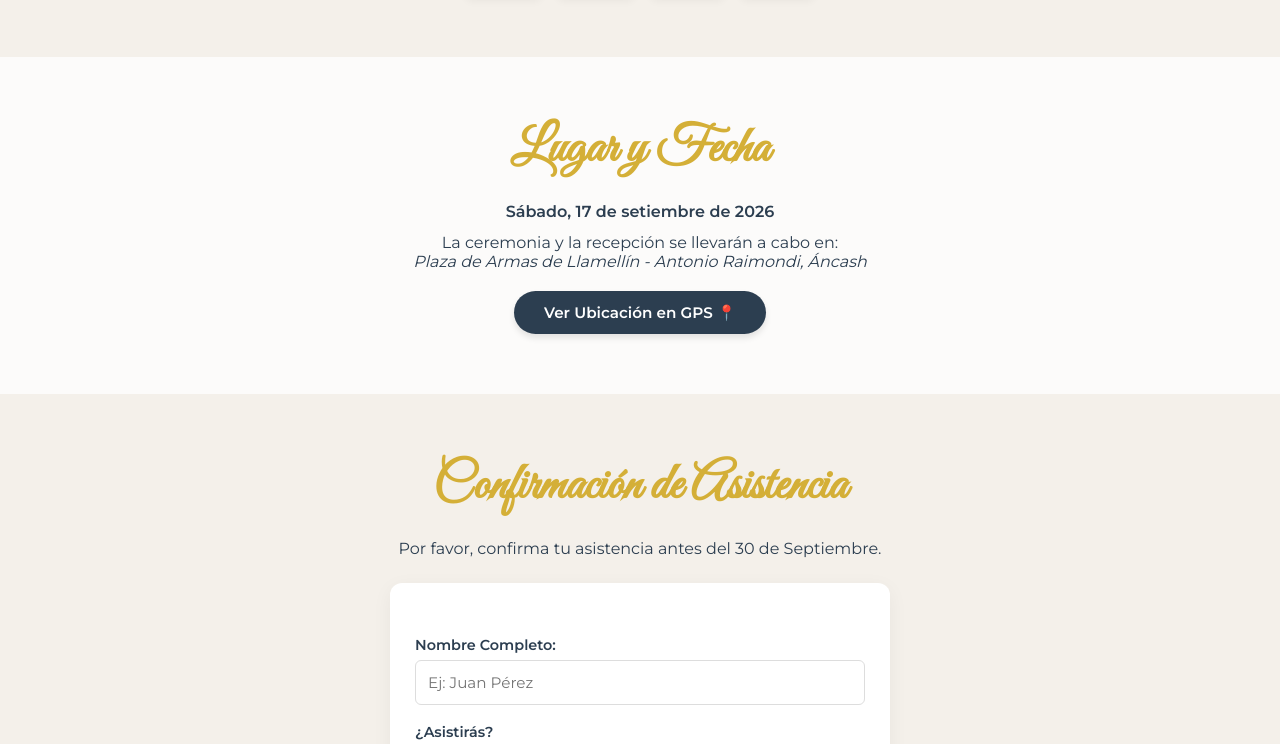
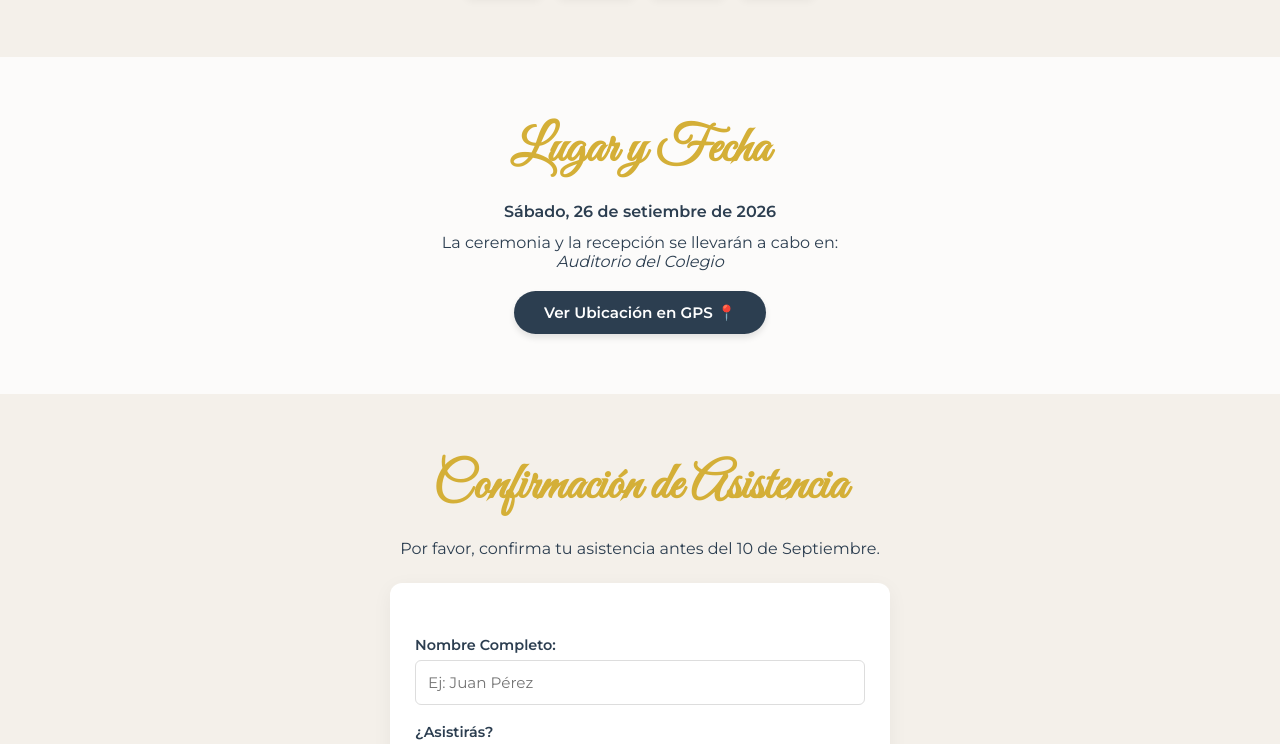
Before and after one commit to rdARTS/Boda, a plain HTML site: page index.html in a window 1280 px wide. Shown: the part 1037-1781 px from the top of the page. Drawn offline with Linux system fonts and the light colour scheme.

Commit message:
Update wedding invitation details in index.html

```diff
--- a/index.html
+++ b/index.html
@@ -290,7 +290,7 @@
     <body>
 
         <section class="portada">
-            <h1>(nombre) y Flor de Liz</h1>
+            <h1> Elí  y Flor de Liz</h1>
             <p>¡Nos Casamos!</p>
         </section>
 
@@ -319,9 +319,9 @@
         <!-- 3. DETALLES DEL EVENTO -->
         <section class="detalles">
             <h2>Lugar y Fecha</h2>
-            <p><strong>Sábado, 17 de setiembre de 2026</strong></p>
+            <p><strong>Sábado, 26 de setiembre de 2026</strong></p>
             <p style="margin-top: 12px;">La ceremonia y la recepción se llevarán a cabo en:</p>
-            <p><em>Plaza de Armas de Llamellín - Antonio Raimondi, Áncash</em></p>
+            <p><em>Auditorio del Colegio</em></p>
 
             <!-- Enlace exacto a la Plazuela de Llamellín -->
             <a href="https://www.google.com/maps/search/?api=1&query=VXXM+863, 108, Llamellín 02345" target="_blank" class="btn-enlace">Ver Ubicación en GPS 📍</a>
@@ -329,7 +329,7 @@
 
         <section class="rsvp">
             <h2>Confirmación de Asistencia</h2>
-            <p style="margin-bottom: 25px;">Por favor, confirma tu asistencia antes del 30 de Septiembre.</p>
+            <p style="margin-bottom: 25px;">Por favor, confirma tu asistencia antes del 10 de Septiembre.</p>
 
             <form id="form-boda">
                 <label for="nombre">Nombre Completo:</label>
```
